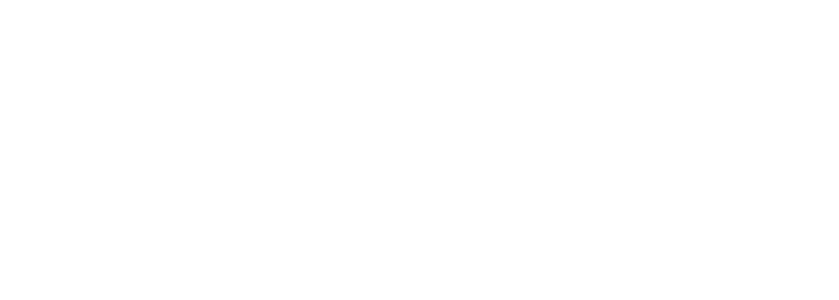
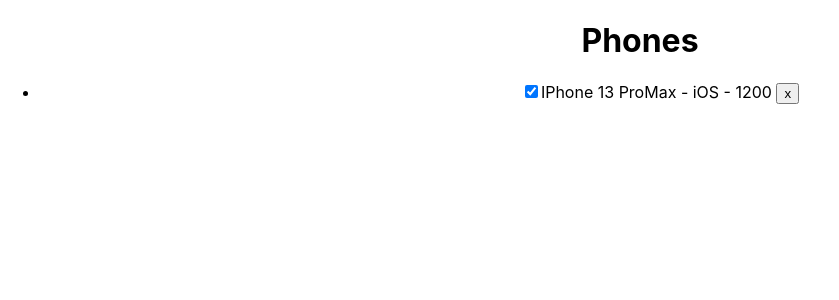
Before and after one commit to igor-minaev/wish-list, a React (Create React App) app: page / in a window 1280 px wide. Shown: the top 300 px of the page, without its empty margins (0-839 px from the left). Built offline with nearby package versions, Linux system fonts and the light colour scheme; the HTML template or start-up script is replaced by a standard one.

Commit message:
lesson 1

```diff
--- a/src/App.tsx
+++ b/src/App.tsx
@@ -1,9 +1,21 @@
 import React, {useState} from 'react';
 import './App.css';
 import {v1} from 'uuid';
+import {WishList} from './WishList';
+
+export type OsType = 'iOS' | 'Android' | '-'
+
+export type WishesType = {
+    id: string
+    title: string
+    price: number
+    category: 'Phones'
+    OS: OsType
+    checked: boolean
+}
 
 function App() {
-    const [wishes, setWishes] = useState([
+    const [wishes, setWishes] = useState<WishesType[]>([
         {id: v1(), title: 'IPhone 13 ProMax', price: 1200, category: 'Phones', OS: 'iOS', checked: true},
         {id: v1(), title: 'IPhone 14', price: 1400, category: 'Phones', OS: 'iOS', checked: true},
         {id: v1(), title: 'Samsung Galaxy Fold 4', price: 1500, category: 'Phones', OS: 'Android', checked: true},
@@ -15,7 +27,7 @@
 
     return (
         <div className="App">
-
+            <WishList wishes={wishes}/>
         </div>
     );
 }
--- /dev/null
+++ b/src/WishList.tsx
@@ -0,0 +1,22 @@
+import React from 'react';
+import {WishesType} from './App';
+
+type WishListPropsType = {
+    wishes: WishesType[]
+}
+
+export const WishList = (props: WishListPropsType) => {
+        return (
+            <div>
+                <h1>{props.wishes[0].category}</h1>
+                <ul>
+                    <li>
+                        <input type="checkbox" checked={props.wishes[0].checked}/>
+                        <span>{props.wishes[0].title}</span> {` - ${props.wishes[0].OS} - ${props.wishes[0].price} `}
+                        <button>x</button>
+                    </li>
+                </ul>
+            </div>
+        );
+    }
+;
```
